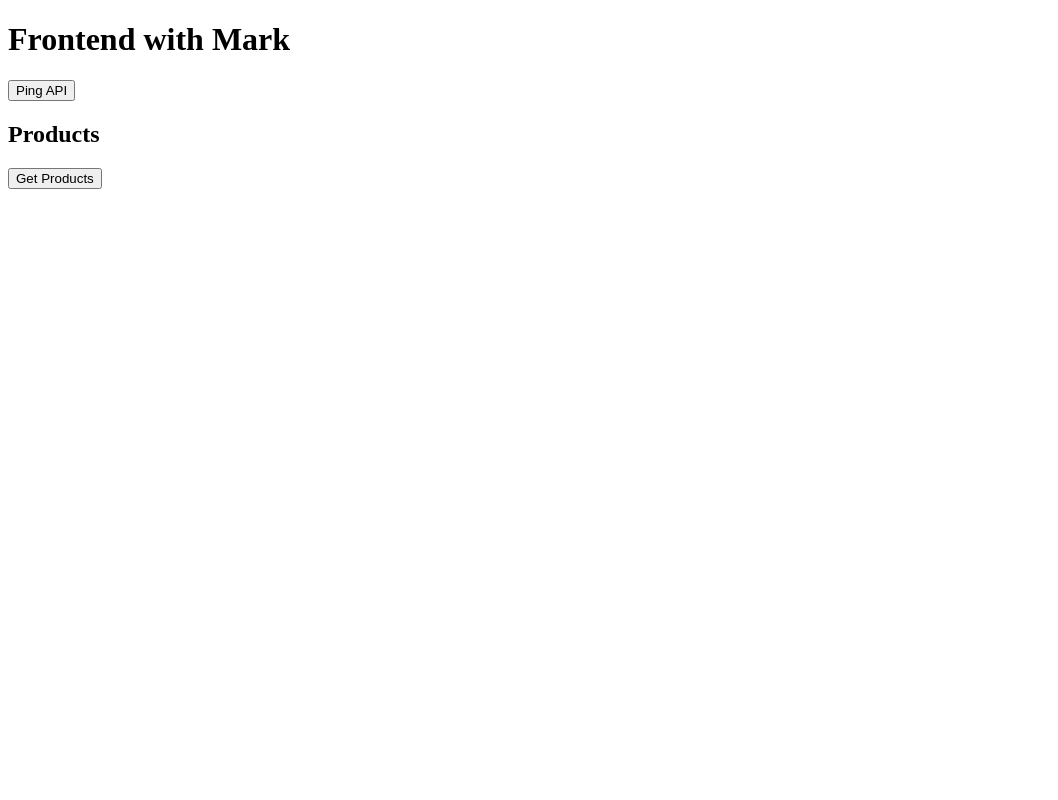
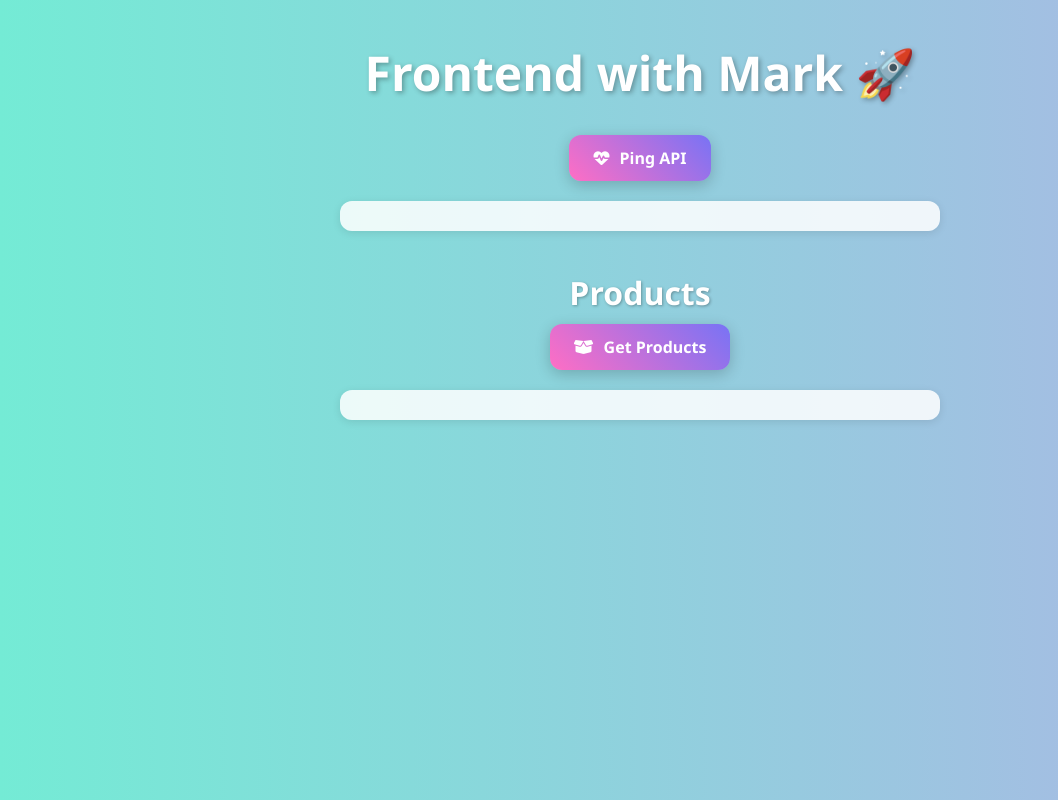
Before and after one commit to mark-medhat1/Three-Tier-Application, a plain HTML site: page services/frontend/index.html in a window 1280 px wide. Shown: the whole page, without its empty margins (0-1058 px from the left). Drawn offline with Linux system fonts and the light colour scheme.

Commit message:
upgrade frontend

```diff
--- a/services/frontend/index.html
+++ b/services/frontend/index.html
@@ -2,28 +2,91 @@
 <html lang="en">
 <head>
   <meta charset="utf-8">
-  <title>3-tier demo</title>
+  <title>3-tier Demo</title>
+  <link rel="stylesheet" href="https://cdnjs.cloudflare.com/ajax/libs/font-awesome/6.5.0/css/all.min.css">
+  <style>
+    * { margin:0; padding:0; box-sizing:border-box; font-family:'Segoe UI', Tahoma, Geneva, Verdana, sans-serif; }
+
+    body {
+      background: linear-gradient(to right, #74ebd5, #ACB6E5);
+      min-height: 100vh;
+      display: flex;
+      flex-direction: column;
+      align-items: center;
+      padding: 40px 20px;
+      color: #333;
+    }
+
+    h1 { font-size:3rem; margin-bottom:20px; color:#fff; text-shadow:2px 2px 5px rgba(0,0,0,0.3); animation:fadeInDown 1s ease-out; }
+    h2 { margin-top:40px; font-size:2rem; color:#fff; text-shadow:1px 1px 3px rgba(0,0,0,0.3); }
+
+    button {
+      background: linear-gradient(45deg, #ff6ec4, #7873f5);
+      border: none;
+      padding: 12px 24px;
+      margin: 10px 0;
+      border-radius: 12px;
+      font-size: 1rem;
+      cursor: pointer;
+      color: #fff;
+      font-weight: bold;
+      transition: all 0.4s ease;
+      box-shadow: 0 4px 15px rgba(0,0,0,0.2);
+      display: flex;
+      align-items: center;
+      gap: 10px;
+    }
+
+    button:hover {
+      transform: translateY(-5px) scale(1.05);
+      box-shadow: 0 8px 20px rgba(0,0,0,0.3);
+      background: linear-gradient(45deg, #ff97c1, #7b8df5);
+    }
+
+    pre {
+      background: rgba(255,255,255,0.85);
+      padding:15px;
+      border-radius:12px;
+      width:100%;
+      max-width:600px;
+      overflow-x:auto;
+      font-size:0.9rem;
+      margin-top:10px;
+      box-shadow:0 2px 8px rgba(0,0,0,0.1);
+    }
+
+    /* Animations */
+    @keyframes fadeInDown { 0% { opacity:0; transform: translateY(-20px);} 100% { opacity:1; transform: translateY(0);} }
+  </style>
 </head>
 <body>
-  <h1>Frontend with Mark</h1>
+  <h1>Frontend with Mark 🚀</h1>
 
-  <button id="btn">Ping API</button>
+  <button id="btn"><i class="fas fa-heartbeat"></i> Ping API</button>
   <pre id="out"></pre>
 
   <h2>Products</h2>
-  <button id="products">Get Products</button>
+  <button id="products"><i class="fas fa-box-open"></i> Get Products</button>
   <pre id="products-out"></pre>
 
   <script>
     document.getElementById('btn').onclick = async () => {
-      const r = await fetch('/api/health');
-      document.getElementById('out').textContent = await r.text();
+      try {
+        const r = await fetch('/api/health');
+        document.getElementById('out').textContent = await r.text();
+      } catch (e) {
+        document.getElementById('out').textContent = 'Error: ' + e.message;
+      }
     };
 
     document.getElementById('products').onclick = async () => {
-      const r = await fetch('/api/products');
-      const data = await r.json();
-      document.getElementById('products-out').textContent = JSON.stringify(data, null, 2);
+      try {
+        const r = await fetch('/api/products');
+        const data = await r.json();
+        document.getElementById('products-out').textContent = JSON.stringify(data, null, 2);
+      } catch (e) {
+        document.getElementById('products-out').textContent = 'Error: ' + e.message;
+      }
     };
   </script>
 </body>
```
Also changed, not shown: k8s/ingress.yaml (+17 -20 lines).
